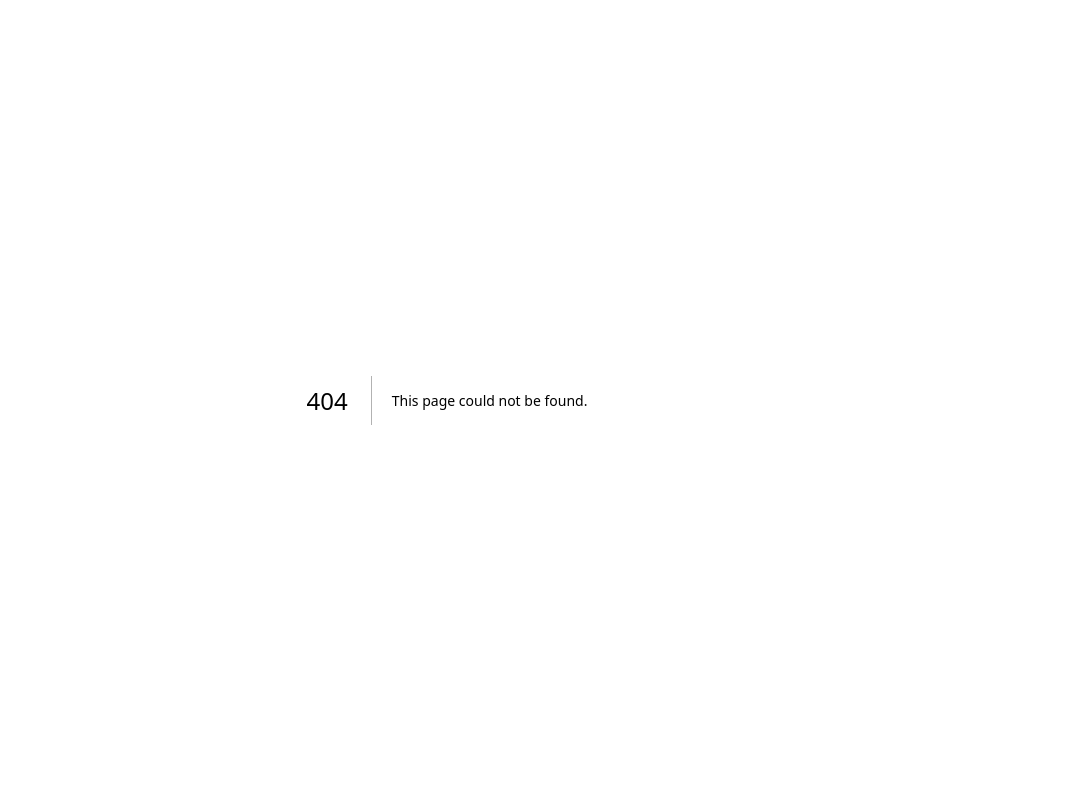
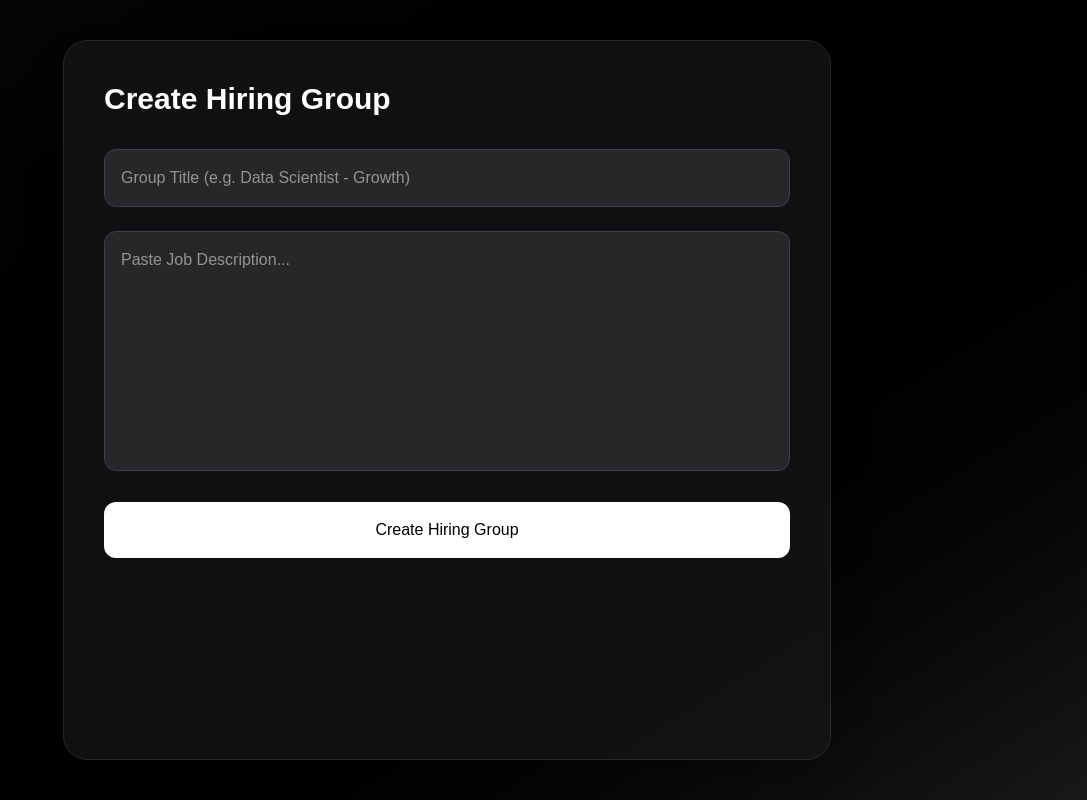
Before and after one commit to broisdead/interviu.ai, a Next.js app: page /create-group in a window 1280 px wide. Before the commit this address had no page. Shown: the whole page, without its empty margins (193-1280 px from the left). Built offline with nearby package versions, Linux system fonts and the light colour scheme.

Commit message:
Add hiring groups and create-group pages

```diff
--- /dev/null
+++ b/app/create-group/page.tsx
@@ -0,0 +1,81 @@
+"use client";
+
+import { useState } from "react";
+import { useRouter } from "next/navigation";
+
+export default function CreateGroupPage() {
+  const router = useRouter();
+
+  const [title, setTitle] = useState("");
+  const [jd, setJd] = useState("");
+  const [loading, setLoading] = useState(false);
+
+  const handleCreate = async () => {
+    if (!title || !jd) {
+      alert("Please provide both title and job description.");
+      return;
+    }
+
+    try {
+      setLoading(true);
+
+      const res = await fetch("/api/generate", {
+        method: "POST",
+        headers: { "Content-Type": "application/json" },
+        body: JSON.stringify({ title, jd }),
+      });
+
+      const result = await res.json();
+
+      if (!res.ok) {
+        throw new Error(result.error || "Failed to create group");
+      }
+
+      router.push(`/hiring-group/${result.hiringGroupId}`);
+
+    } catch (error) {
+      console.error("Create group error:", error);
+      alert("Something went wrong.");
+    } finally {
+      setLoading(false);
+    }
+  };
+
+  return (
+    <div className="min-h-screen bg-gradient-to-br from-zinc-950 via-black to-zinc-900 flex justify-center p-10 text-white">
+      <div className="w-full max-w-3xl bg-zinc-900/70 border border-zinc-800 rounded-3xl p-10 shadow-2xl">
+
+        <h1 className="text-3xl font-semibold mb-8">
+          Create Hiring Group
+        </h1>
+
+        <div className="space-y-6">
+
+          <input
+            type="text"
+            placeholder="Group Title (e.g. Data Scientist - Growth)"
+            value={title}
+            onChange={(e) => setTitle(e.target.value)}
+            className="w-full bg-zinc-800 border border-zinc-700 rounded-xl p-4"
+          />
+
+          <textarea
+            placeholder="Paste Job Description..."
+            value={jd}
+            onChange={(e) => setJd(e.target.value)}
+            className="w-full h-60 bg-zinc-800 border border-zinc-700 rounded-xl p-4 resize-none"
+          />
+
+          <button
+            onClick={handleCreate}
+            disabled={loading}
+            className="w-full bg-white text-black py-4 rounded-xl font-medium hover:opacity-90 transition disabled:opacity-50"
+          >
+            {loading ? "Generating Assessment..." : "Create Hiring Group"}
+          </button>
+
+        </div>
+      </div>
+    </div>
+  );
+}
--- /dev/null
+++ b/app/hiring-group/[id]/page.tsx
@@ -0,0 +1,127 @@
+"use client";
+
+import { useEffect, useState } from "react";
+import { useParams } from "next/navigation";
+import { supabase } from "@/lib/supabase";
+
+export default function HiringGroupPage() {
+  const params = useParams();
+  const id = params?.id as string;
+
+  const [group, setGroup] = useState<any>(null);
+  const [assessment, setAssessment] = useState<any>(null);
+  const [candidates, setCandidates] = useState<any[]>([]);
+
+  useEffect(() => {
+    if (!id) return;
+
+    const fetchData = async () => {
+      // Fetch hiring group
+      const { data: groupData } = await supabase
+        .from("hiring_groups")
+        .select("*")
+        .eq("id", id)
+        .single();
+
+      setGroup(groupData);
+
+      // Fetch assessment
+      const { data: assessmentData } = await supabase
+        .from("assessments")
+        .select("*")
+        .eq("hiring_group_id", id)
+        .single();
+
+      setAssessment(assessmentData);
+
+      // Fetch candidates
+      if (assessmentData) {
+        const { data: candidateData } = await supabase
+          .from("candidates")
+          .select("*")
+          .eq("assessment_id", assessmentData.id)
+          .order("total_score", { ascending: false });
+
+        setCandidates(candidateData || []);
+      }
+    };
+
+    fetchData();
+  }, [id]);
+
+  if (!group) {
+    return (
+      <div className="min-h-screen bg-black flex items-center justify-center text-white">
+        Loading group...
+      </div>
+    );
+  }
+
+  return (
+    <div className="min-h-screen bg-gradient-to-br from-zinc-950 via-black to-zinc-900 p-10 text-white">
+      <div className="max-w-6xl mx-auto">
+
+        {/* Header */}
+        <div className="mb-12">
+          <h1 className="text-3xl font-semibold">
+            {group.title}
+          </h1>
+          <p className="text-zinc-400 mt-2">
+            Created on {new Date(group.created_at).toLocaleDateString()}
+          </p>
+        </div>
+
+        {/* Candidate Test Link */}
+        {assessment && (
+          <div className="mb-10">
+            <p className="text-sm text-zinc-400 mb-2">
+              Candidate Test Link:
+            </p>
+            <div className="bg-zinc-900 border border-zinc-800 p-4 rounded-xl break-all">
+              {typeof window !== "undefined" &&
+                `${window.location.origin}/test/${assessment.id}`}
+            </div>
+          </div>
+        )}
+
+        {/* Leaderboard */}
+        <h2 className="text-2xl font-semibold mb-6">
+          Leaderboard
+        </h2>
+
+        {candidates.length === 0 ? (
+          <div className="text-zinc-500">
+            No candidates yet.
+          </div>
+        ) : (
+          <div className="space-y-6">
+            {candidates.map((candidate, index) => (
+              <div
+                key={candidate.id}
+                className="bg-zinc-900 border border-zinc-800 rounded-2xl p-6"
+              >
+                <div className="flex justify-between mb-2">
+                  <h3 className="font-medium">
+                    #{index + 1} {candidate.name}
+                  </h3>
+                  <span className="font-semibold">
+                    {candidate.total_score}
+                  </span>
+                </div>
+
+                <p className="text-sm text-zinc-400">
+                  {candidate.email} • {candidate.experience} yrs
+                </p>
+
+                <p className="mt-2 font-medium">
+                  {candidate.recommendation}
+                </p>
+              </div>
+            ))}
+          </div>
+        )}
+
+      </div>
+    </div>
+  );
+}
```
